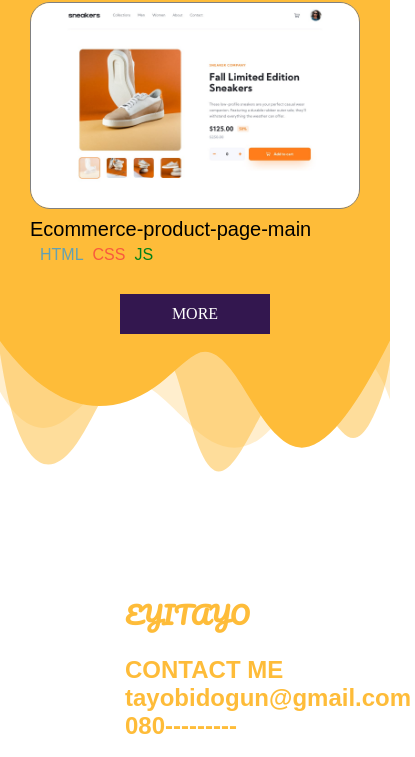
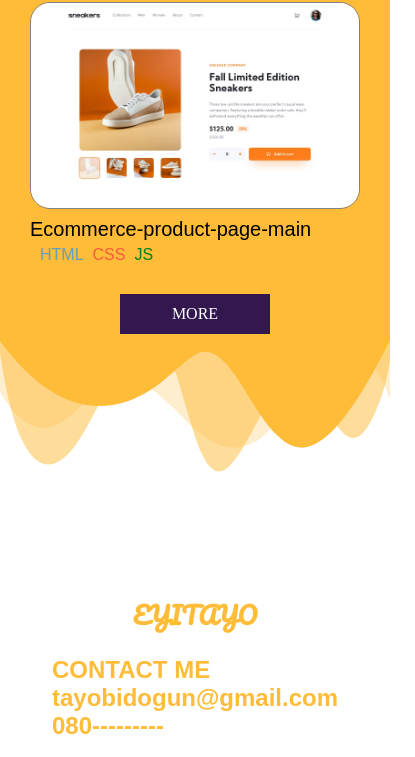
Before and after one commit to EYITAYOABIDOGUN/MY-PORTFOLIO, a plain HTML site: page index.html in a window 390 px wide. Shown: the part 2040-2797 px from the top of the page, 415 px wide, since content can reach past the window. Drawn offline with Linux system fonts and the light colour scheme; a script that the page names is missing; a web font is replaced by a local one.

Commit message:
first commit

```diff
--- a/css.css
+++ b/css.css
@@ -76,11 +76,9 @@
   }
   .foot {
     flex-direction: column;
-    align-items: start;
+    /* align-items: start; */
   }
-  .foot {
-    margin-left: 50px;
-  }
+
   .logo,
   .info,
   .icon1 {
```
